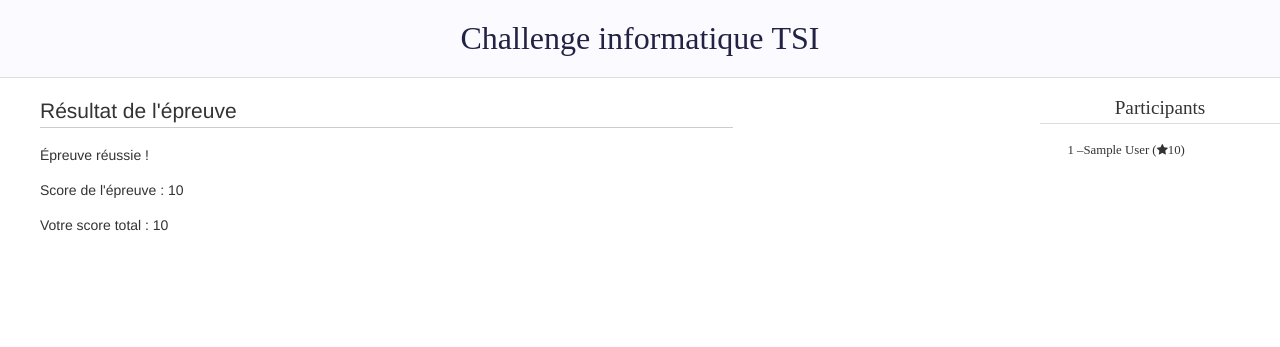
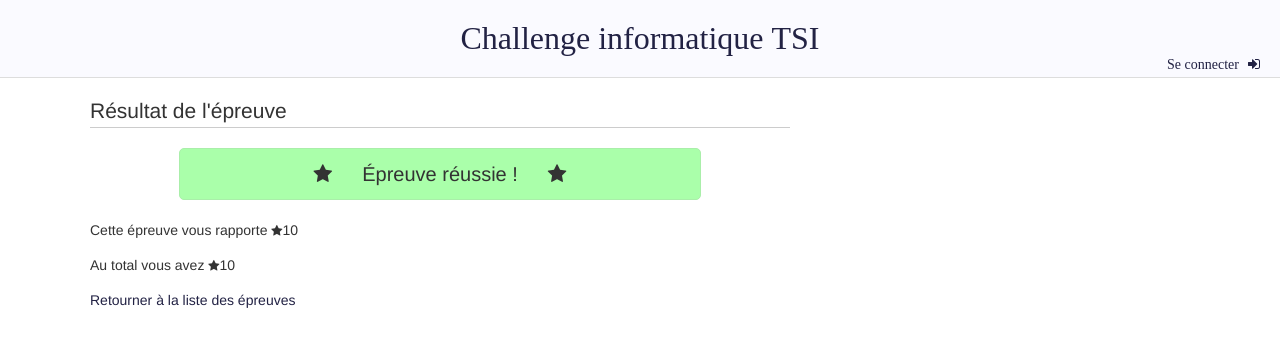
Before and after one commit to schlecky/infotsi, a Django app: template challenge/templates/challenge/ajouteCode.html in a window 1280 px wide. Shown: the top 347 px of the page. Run offline with Django 3.2, Linux system fonts and the light colour scheme; data comes from the database, SQL or seed files in the repository; both versions use the stored data as it was after the commit; the template is opened without the code that fills it: values that come from a table or form of the project are taken from there, most other values are stand-ins (such as "Sample title", 1, 10 or a date in 2020).

Commit message:
modifications de l'interface, ajouts de challenges

```diff
--- a/challenge/models.py
+++ b/challenge/models.py
@@ -20,6 +20,7 @@
 class Etudiant(models.Model):
     user = models.OneToOneField(User, on_delete=models.CASCADE)
     score = models.IntegerField(default=0)
+    estClasse = models.BooleanField(default=True)
 
     def __str__(self):
         return self.user.last_name
--- a/challenge/static/challenge/css/style.css
+++ b/challenge/static/challenge/css/style.css
@@ -46,15 +46,16 @@
 
 section#contenu{
   float: left;
-  width: 100%;
+  width: 700px;
   line-height: 1.5;
   font-family:"Helvetica Neue",Helvetica,Arial,sans-serif;
   font-size: 14px;
   color: #333;
+  margin-left:50px;
 }
 
 section h1{
-  width: 70%;
+  width: 100%;
   border-bottom: solid #CCC 1px;
   line-height:1.5;
 }
@@ -77,8 +78,71 @@
 
 #editor {
   height:275px;
-  width:70%;
+  width:100%;
   border:#CCC solid 1px;
   margin:20px;
   border-radius:5px;
 }
+
+header div#user_div{
+  float: right;
+  font-size:14px;
+}
+
+header div i.fa{
+  margin-left:9px;
+}
+
+p.succes{
+  font-size:20px;
+  font-weight:lighter;
+  border-radius:5px;
+  background: #AFA;
+  padding:10px;
+  text-align:center;
+  border:solid #AEA 1px;
+  width:500px;
+  margin-left:auto;
+  margin-right:auto;
+}
+
+p.succes i{
+  margin-left:30px;
+  margin-right:30px;
+}
+
+p.echec{
+  font-size:20px;
+  font-weight:bold;
+  border-radius:5px;
+  background: #FAA;
+  padding:10px;
+  text-align:center;
+  border:solid #EAA 1px;
+  width:500px;
+  margin-left:auto;
+  margin-right:auto;
+}
+
+p.echec i{
+  margin-left:30px;
+  margin-right:30px;
+
+}
+
+p.sortie{
+  margin-left:50px;
+  font-family:monospace;
+  padding-left:10px;
+  padding-top:5px;
+  padding-bottom:5px;
+  border-left: solid #CCC 1px;
+}
+
+code {
+    font-family: monospace;
+    /* background: #f0f0d2; */
+    padding: 2px 5px 2px 5px;
+    border: solid #CCC 1px;
+    border-radius: 3px;
+}
--- a/challenge/templates/challenge/ajouteCode.html
+++ b/challenge/templates/challenge/ajouteCode.html
@@ -2,15 +2,26 @@
 {% block contenu %}
   <h1>Résultat de l'épreuve {{ epreuve.numero }}</h1>
   {% if score > 0 %}
-  <p>Épreuve réussie ! </p>
-  <p>Score de l'épreuve : {{ score }}</p>
-  <p>Votre score total : {{ scoreTot }}</p>
-  {% elif score == 0 %}
-  <p>La solution fournie est incorrecte <a href={% url 'challenge:editeCode' epreuve_id=epreuve.id%}>essayer encore</a></p>
-  {% elif score == -2 %}
-  <p>Votre programme met trop de temps à s'executer, il ne peut pas être jugé mais il contient probablement une erreur. <a href={% url 'challenge:editeCode' epreuve_id=epreuve.id%}>essayer encore</a></p>
-  {% elif score == -1 %}
-  <p>Votre programme contient une erreur de syntaxe, vérifiez le code. <a href={% url 'challenge:editeCode' epreuve_id=epreuve.id%}>essayer encore</a></p>
+  <p class='succes'><i class='fa fa-star'></i>Épreuve réussie !<i class='fa fa-star'></i> </p>
+  <p>Cette épreuve vous rapporte <i class='fa fa-star smaller'></i>{{ score }}</p>
+  <p>Au total vous avez <i class='fa fa-star smaller'></i>{{ scoreTot }}</p>
+  {% else %}
+  <p class='echec'>Échec !</p>
+    {% if score == 0 %}
+    <p>La solution fournie est incorrecte : </p>
+    <p>{{ message|safe }}</p>
+
+    <p><a href={% url 'challenge:editeCode' epreuve_id=epreuve.id%}>essayer encore</a></p>
+    {% elif score == -2 %}
+    <p>Votre programme met trop de temps à s'executer, il ne peut pas être jugé mais il contient probablement une erreur.</p>
+
+    <p><a href={% url 'challenge:editeCode' epreuve_id=epreuve.id%}>essayer encore</a></p>
+    {% elif score == -1 %}
+    <p>Votre programme contient une erreur de syntaxe, vérifiez le code.</p>
+    <p class='syntax-error'>{{ message | safe}}</p>
+    <p><a href={% url 'challenge:editeCode' epreuve_id=epreuve.id%}>essayer encore</a></p>
   {% endif %}
+  {% endif %}
+  <a href={% url 'challenge:accueil'%}>Retourner à la liste des épreuves</a>
 
   {% endblock %}
--- a/challenge/templates/challenge/base.html
+++ b/challenge/templates/challenge/base.html
@@ -10,6 +10,13 @@
 
 <header>
   <h1> <a href={% url 'challenge:accueil'%}> Challenge informatique TSI  </a></h1>
+  <div id='user_div'>
+    {% if user.is_authenticated %}
+    <i class="fa fa-user" aria-hidden="true"></i>{{ user.first_name }} {{ user.last_name }}<a href={% url 'challenge:logoutView' %}><i class="fa fa-sign-out" aria-hidden="true"></i></a>
+    {% else %}
+    <a href={% url 'challenge:loginView' %}>Se connecter<i class="fa fa-sign-in" aria-hidden="true"></i></a>
+    {% endif %}
+  </div>
 </header>
 
 <div id='page'>
@@ -18,7 +25,12 @@
 {% with score=user.etudiant.score %}
 <p>Bonjour {{ user.first_name }},</p>
 
+{% if user.etudiant.estClasse %}
 <p>Avec {{ score }} point{{ score|pluralize }}, ton classement actuel est {{ classement.pos }}/{{ classement.tot }}. Il te reste {{ statEpreuves.restantes }} épreuve{{ statEpreuves.restantes|pluralize }} à tenter.</p>
+{% else %}
+<p> Tu ne fais pas partie du classement </p>
+{% endif %}
+
 
 <h1>Épreuves</h1>
 <ul class='fa-ul'>
@@ -39,12 +51,14 @@
 </section>
 
 <aside id='joueurs'>
+{% if user.is_authenticated%}
 <h1>Participants</h1>
 <ul class=fa-ul>
 {% for j in listeJoueurs %}
 <li>{{ forloop.counter }} &ndash;{{ j.first_name }} {{ j.last_name }} (<i class="fa fa-star smaller"></i>{{ j.score }}) </li>
 {% endfor %}
 </ul>
+{% endif %}
 </aside>
 <div>
 
--- a/challenge/urls.py
+++ b/challenge/urls.py
@@ -8,5 +8,6 @@
         views.ajouteCode, name='ajouteCode'),
     url(r'^epreuve/(?P<epreuve_id>[0-9]+)/$', views.editeCode, name='editeCode'),
     url(r'^login/$', views.loginView, name='loginView'),
+    url(r'^logout/$', views.logoutView, name='logoutView'),
     url(r'^accueil/$', views.accueilView, name='accueil'),
 ]
```
Also changed, not shown: challenge/templates/challenge/login.html (+4 -14 lines), challenge/views.py (+26 -10 lines), db.sqlite3, 7 other files.
